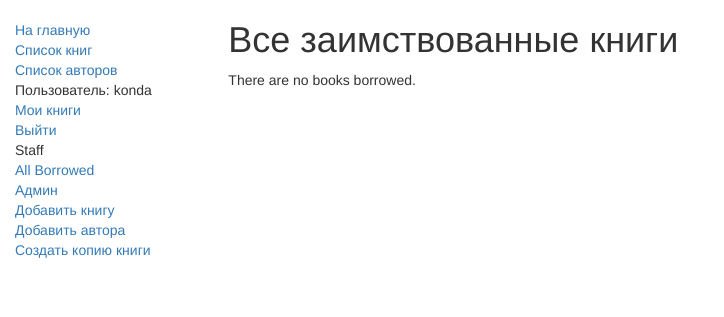
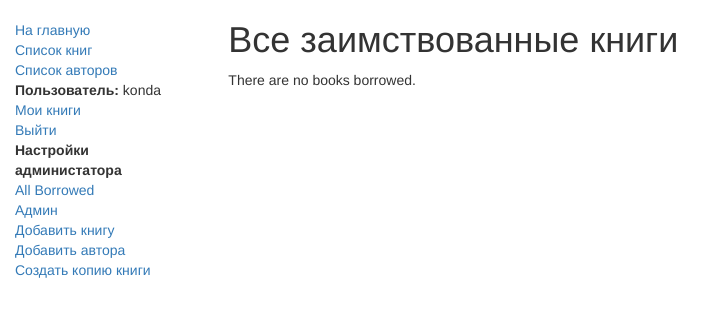
Before and after one commit to KondakoVVadim/library, a Django app: page /catalog/all_borrowed in a window 1280 px wide. Shown: the top 317 px of the page, without its empty margins (0-724 px from the left). Run offline with Django 4.2, Linux system fonts and the light colour scheme; a user stored in the database is signed in; data comes from the database, SQL or seed files in the repository; both versions use the stored data as it was after the commit; some libraries are stand-ins or nearby versions.

Commit message:
Готовый функционал сайта

```diff
--- a/catalog/templates/catalog/base.html
+++ b/catalog/templates/catalog/base.html
@@ -25,14 +25,14 @@
                 <li><a href=" {% url 'books' %} ">Список книг</a></li>
                 <li><a href=" {% url 'authors' %} ">Список авторов</a></li>
                 {% if user.is_authenticated %}
-                <li class="pidor">Пользователь: {{ user.get_username }}</li>
+                <li class="pidor"><b>Пользователь:</b> {{ user.get_username }}</li>
                 <li><a href="{% url 'my-borrowed' %}">Мои книги</a></li>
                 <li><a href="{% url 'logout'%}?next={{request.path}}">Выйти</a></li>
                 {% else %}
                 <li><a href="{% url 'login'%}?next={{request.path}}">Войти</a></li>
                 {% endif %}
                 {% if user.is_superuser %}
-                <li>Staff</li>
+                <li><b>Настройки администатора</b></li>
                 <li><a href="{% url 'all-borrowed' %}">All Borrowed</a></li>
                 <li class="pidor"><a href="/admin">Админ</a></li>
                 <li><a href="{% url 'book-create' %}">Добавить книгу</a></li>
--- a/library/urls.py
+++ b/library/urls.py
@@ -20,6 +20,6 @@ from django.views.generic import RedirectView
 urlpatterns = [
     path('admin/', admin.site.urls),
     path('catalog/', include('catalog.urls')),
-    path('', RedirectView.as_view(url='/catalog/', permanent=True)),
+    path('', RedirectView.as_view(url='catalog/', permanent=False)),
     path('accounts/', include('django.contrib.auth.urls')),
 ]
```
Also changed, not shown: catalog/migrations/0001_initial.py (deleted), catalog/migrations/0002_language_alter_author_options_alter_book_options_and_more.py (deleted), catalog/migrations/0003_alter_author_options_alter_book_options_and_more.py (deleted), catalog/migrations/0004_language.py (deleted), db.sqlite3, library/settings.py (line endings or trailing spaces).
